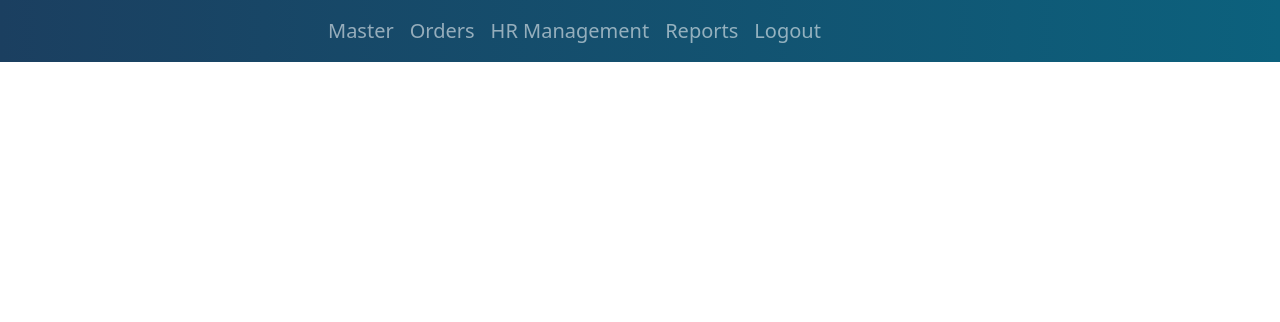
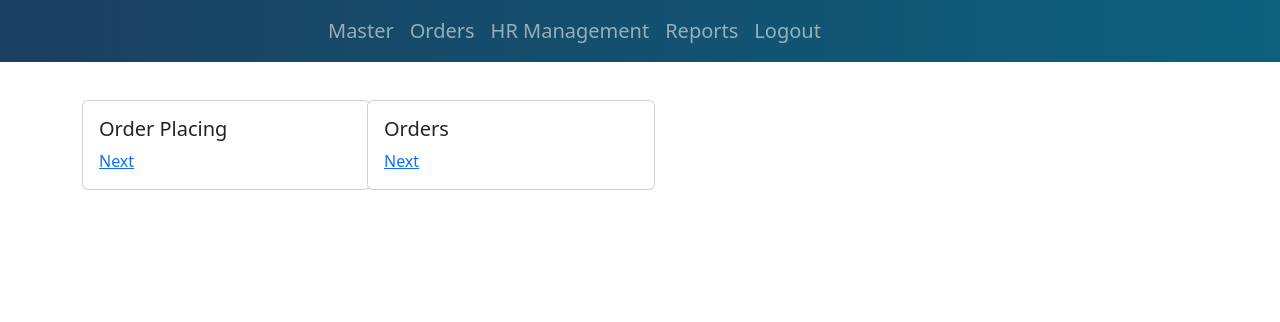
Before and after one commit to dinto/keralapacha, a Django app: page /orders/ in a window 1280 px wide. Shown: the top 322 px of the page. Run offline with Django 5.2, Linux system fonts and the light colour scheme; the visitor is signed in with stand-in values (Sample User, id 1).

Commit message:
day-5 orders adding

```diff
--- a/KeralaPacha/settings.py
+++ b/KeralaPacha/settings.py
@@ -37,8 +37,12 @@ INSTALLED_APPS = [
     'django.contrib.sessions',
     'django.contrib.messages',
     'django.contrib.staticfiles',
-    'KeralaPachaApp'
+    'KeralaPachaApp',
+    'crispy_forms',
+    'crispy_bootstrap5',
 ]
+CRISPY_ALLOWED_TEMPLATE_PACKS = "bootstrap5"
+CRISPY_TEMPLATE_PACK = "bootstrap5"
 
 MIDDLEWARE = [
     'django.middleware.security.SecurityMiddleware',
--- a/KeralaPachaApp/templates/orders.html
+++ b/KeralaPachaApp/templates/orders.html
@@ -1,6 +1,63 @@
 {% extends "base.html" %}
 
 {% block content %}
+<style>
+@media(max-width: 475px){
+    #cardrow{
+        margin-top: 100px;;
+    }
+    .col-sm-3{
+        margin-right: 150px;
+        margin-bottom: 60px;
+    }
+}
+@media(max-width: 640px){
+    #cardrow{
+        margin-top: 100px;;
+    }
+    .col-sm-3{
+        margin-right: 150px;
+        margin-bottom: 60px;
+    }
+
+}
+@media(max-width: 768px){}
+@media(max-width: 1024px){}
+@media(max-width: 1280px){}
+@media(max-width: 1536px){
+    #cardrow{
+        margin-top: 100px;;
+    }
+}
+/* big screen systems */
+@media(min-width: 1537px){
+    #cardrow{
+        margin-top: 100px;;
+    }
+}
+
+
+</style>
+<div class="container">
+    <div class="row" id="cardrow">
+        <div class="col-sm-3">
+            <div class="card" style="width: 18rem;">
+                <div class="card-body">
+                  <h5 class="card-title">Order Placing</h5>
+                  <a href="order_placing" class="card-link">Next</a>
+                </div>
+            </div>
+        </div>
+        <div class="col-sm-3">
+            <div class="card" style="width: 18rem;">
+                <div class="card-body">
+                  <h5 class="card-title">Orders</h5>
+                  <a href="orders_details" class="card-link">Next</a>
+                </div>
+            </div>
+        </div>
+
+</div>
 
 
 {% endblock content %}
--- a/KeralaPachaApp/urls.py
+++ b/KeralaPachaApp/urls.py
@@ -22,6 +22,8 @@ urlpatterns = [
     path('master/products/',views.products,name='products'),
     path('master/order_status/',views.Order_status,name='order_status'),
     path('master/payment_status/',views.Payment_status,name='payment_status'),
+    path('orders/order_placing',views.OrderTake,name='OrderTake'),
+    path('orders/orders_details',views.orders_details,name='orders_details'),
 
 
 
--- a/KeralaPachaApp/views.py
+++ b/KeralaPachaApp/views.py
@@ -5,6 +5,7 @@ from KeralaPachaApp.decorators import unauthenticated_user,allowed_users,admin_o
 from django.contrib import messages
 from django.contrib.auth.models import User,Group
 from KeralaPachaApp.models import *
+from KeralaPachaApp.form import CreateOrder
 # Create your views here.
 
 @login_required(login_url='login')
@@ -117,3 +118,28 @@ def Order_status(request):
 def Payment_status(request):
     paymentstatus= payment_status.objects.all()
     return render(request,'payment_status.html',{'paymentstatus':paymentstatus})
+
+@login_required(login_url='login')
+def OrderTake(request):
+
+    if request.method == "POST":
+        forms = CreateOrder(request.POST, request.FILES)
+
+        if forms.is_valid():
+            forms.save()
+            return redirect("orders")
+
+    else:
+        forms = CreateOrder()
+
+    context = {
+        "forms": forms
+    }
+    return render(request, "order_placing.html", context)
+
+
+
+@login_required(login_url='login')
+def orders_details(request):
+    Orders= Order_Details.objects.all()
+    return render(request,'order_List.html',{'Orders':Orders})
```
Also changed, not shown: KeralaPachaApp/form.py (added, +13 -0 lines), KeralaPachaApp/models.py (+4 -4 lines), KeralaPachaApp/templates/order_List.html (added, +37 -0 lines), KeralaPachaApp/templates/order_placing.html (added, +25 -0 lines), KeralaPachaApp/migrations/0001_initial.py.
